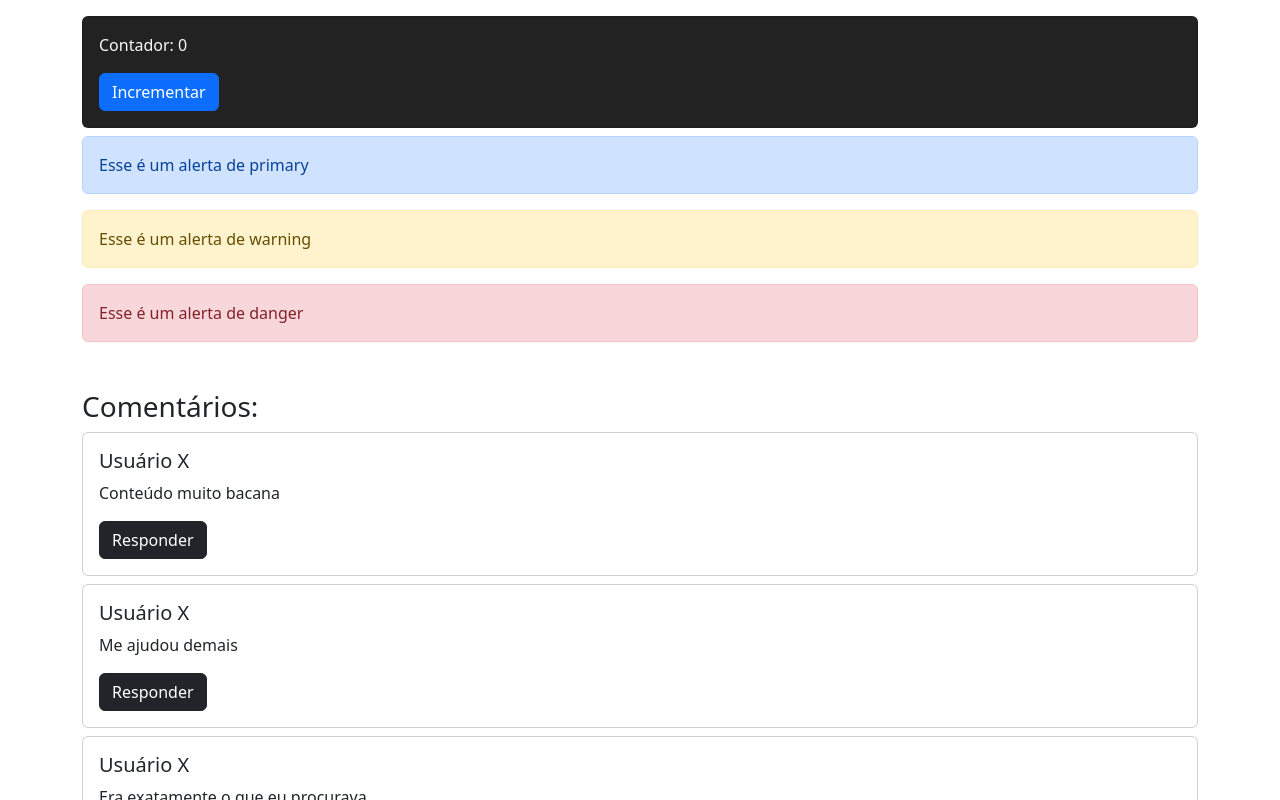
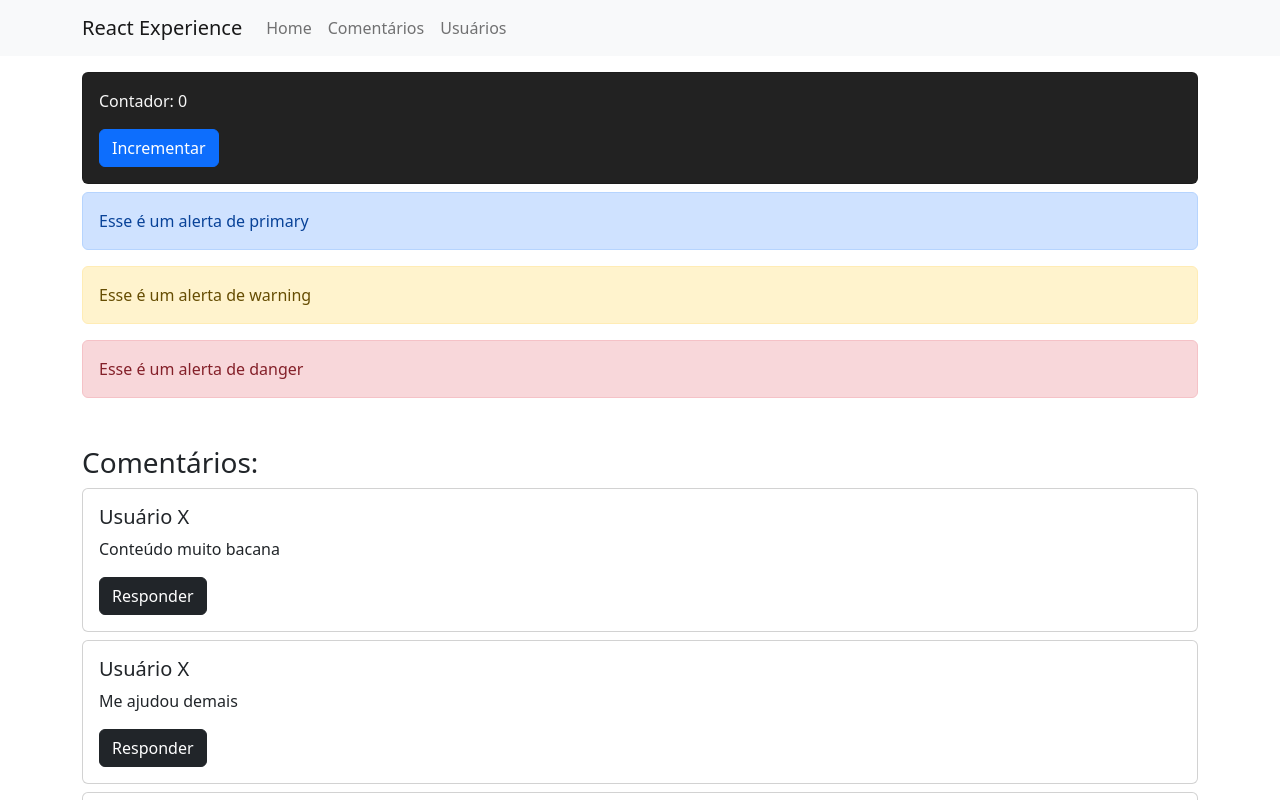
Before and after one commit to obrunodev/django-jspdf, a React (Vite) app: page /comments in a window 1280 px wide. Shown: the top 800 px of the page. Built offline with nearby package versions, Linux system fonts and the light colour scheme.

Commit message:
feat: Routes and Navbar component

```diff
--- a/package.json
+++ b/package.json
@@ -12,7 +12,8 @@
     "bootstrap": "^5.2.3",
     "react": "^18.2.0",
     "react-bootstrap": "^2.7.0",
-    "react-dom": "^18.2.0"
+    "react-dom": "^18.2.0",
+    "react-router-dom": "^6.6.1"
   },
   "devDependencies": {
     "@types/react": "^18.0.26",
--- a/src/App.jsx
+++ b/src/App.jsx
@@ -1,54 +1,8 @@
-import { useState } from 'react'
-import { Button, Alert, Container, Card } from 'react-bootstrap';
-import { Comment } from './components/Comment';
+import { AppRoutes } from './Routes';
 
 function App() {
-  const variants = ['primary', 'warning', 'danger'];
-
-  const [comments, setComments] = useState([
-    'Conteúdo muito bacana',
-    'Me ajudou demais',
-    'Era exatamente o que eu procurava'
-  ]);
-  const createComment = () => {
-    const commentInput = document.getElementById('commentInput');
-    setComments([...comments, commentInput.value]);
-    commentInput.value = '';
-  }
-
-  const [contador, setContador] = useState(0);
-  const handleContador = () => setContador(contador => contador + 1);
-
   return (
-    <Container className='my-3'>
-      <Card style={{
-        background: "#222",
-        color: "#f8f8f8"
-      }}>
-        <Card.Body>
-          <p>Contador: {contador}</p>
-          <Button variant='primary' onClick={handleContador}>Incrementar</Button>
-        </Card.Body>
-      </Card>
-
-      <div className="my-2">
-        {variants.map(variant => (
-          <Alert key={variant} variant={variant}>Esse é um alerta de {variant}</Alert>
-        ))}
-      </div>
-
-      <h3 className='mt-5'>Comentários:</h3>
-      {comments.map(comment => (
-        <Comment key={comment} text={comment} />
-      ))}
-
-      <Card>
-        <Card.Body>
-          <textarea name="commentInput" id="commentInput" cols="30" rows="3" className="form-control mb-2"></textarea>
-          <Button variant="dark" onClick={createComment}>Adicionar comentário</Button>
-        </Card.Body>
-      </Card>
-    </Container>
+    <AppRoutes />
   )
 }
 
--- /dev/null
+++ b/src/Routes.jsx
@@ -0,0 +1,20 @@
+import {
+  BrowserRouter as Router,
+  Routes,
+  Route
+} from 'react-router-dom';
+import { Comments } from './pages/Comments';
+import { Home } from './pages/Home';
+import { Users } from './pages/Users';
+
+export function AppRoutes() {
+  return (
+    <Router>
+      <Routes>
+        <Route path='/' element={<Home />}></Route>
+        <Route path='/comments' element={<Comments />}></Route>
+        <Route path='/users' element={<Users />}></Route>
+      </Routes>
+    </Router>
+  )
+}
--- /dev/null
+++ b/src/components/NavigationBar.jsx
@@ -0,0 +1,21 @@
+import Container from 'react-bootstrap/Container';
+import Nav from 'react-bootstrap/Nav';
+import Navbar from 'react-bootstrap/Navbar';
+
+export function NavigationBar() {
+  return (
+    <Navbar bg="light" expand="lg">
+      <Container>
+        <Navbar.Brand href="#home">React Experience</Navbar.Brand>
+        <Navbar.Toggle aria-controls="basic-navbar-nav" />
+        <Navbar.Collapse id="basic-navbar-nav">
+          <Nav className="me-auto">
+            <Nav.Link href="/">Home</Nav.Link>
+            <Nav.Link href="/comments">Comentários</Nav.Link>
+            <Nav.Link href="/users">Usuários</Nav.Link>
+          </Nav>
+        </Navbar.Collapse>
+      </Container>
+    </Navbar>
+  );
+}
--- /dev/null
+++ b/src/pages/Comments.jsx
@@ -0,0 +1,58 @@
+import { useState } from 'react'
+import { Button, Alert, Container, Card } from 'react-bootstrap';
+import { Comment } from '../components/Comment';
+import { NavigationBar } from '../components/NavigationBar';
+
+export function Comments() {
+  const variants = ['primary', 'warning', 'danger'];
+
+  const [comments, setComments] = useState([
+    'Conteúdo muito bacana',
+    'Me ajudou demais',
+    'Era exatamente o que eu procurava'
+  ]);
+  const createComment = () => {
+    const commentInput = document.getElementById('commentInput');
+    setComments([...comments, commentInput.value]);
+    commentInput.value = '';
+  }
+
+  const [contador, setContador] = useState(0);
+  const handleContador = () => setContador(contador => contador + 1);
+
+  return (
+    <div>
+      <NavigationBar />
+      <Container className='my-3'>
+        <Card style={{
+          background: "#222",
+          color: "#f8f8f8"
+        }}>
+          <Card.Body>
+            <p>Contador: {contador}</p>
+            <Button variant='primary' onClick={handleContador}>Incrementar</Button>
+          </Card.Body>
+        </Card>
+
+        <div className="my-2">
+          {variants.map(variant => (
+            <Alert key={variant} variant={variant}>Esse é um alerta de {variant}</Alert>
+          ))}
+        </div>
+
+        <h3 className='mt-5'>Comentários:</h3>
+        {comments.map(comment => (
+          <Comment key={comment} text={comment} />
+        ))}
+
+        <Card>
+          <Card.Body>
+            <textarea name="commentInput" id="commentInput" cols="30" rows="3" className="form-control mb-2"></textarea>
+            <Button variant="dark" onClick={createComment}>Adicionar comentário</Button>
+          </Card.Body>
+        </Card>
+      </Container>
+
+    </div>
+  )
+}
--- /dev/null
+++ b/src/pages/Home.jsx
@@ -0,0 +1,13 @@
+import { Container } from "react-bootstrap";
+import { NavigationBar } from "../components/NavigationBar";
+
+export function Home() {
+  return (
+    <div>
+      <NavigationBar />
+      <Container>
+        <h1>Home page</h1>
+      </Container>
+    </div>
+  )
+}
--- /dev/null
+++ b/src/pages/Users.jsx
@@ -0,0 +1,3 @@
+export function Users() {
+  return <h1>Usuários</h1>
+}
```
Also changed, not shown: 1 other file (tests, documents, lock files or other folders).
